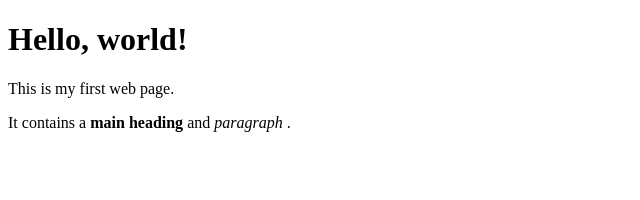
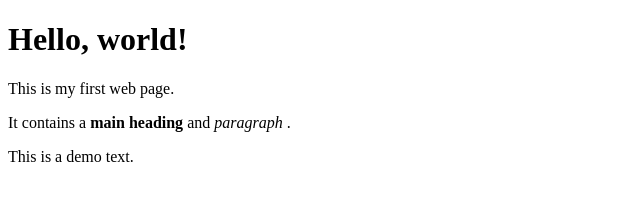
Before and after one commit to ajayk125/html, a plain HTML site: page index.html in a window 1280 px wide. Shown: the whole page, without its empty margins (0-640 px from the left). Drawn offline with Linux system fonts and the light colour scheme.

Commit message:
Update index.html

```diff
--- a/index.html
+++ b/index.html
@@ -9,5 +9,6 @@
         <p>It contains a
              <strong>main heading</strong> and <em> paragraph </em>.
         </p>
+        <p>This is a demo text.</p>
     </body>
 </html>
```
